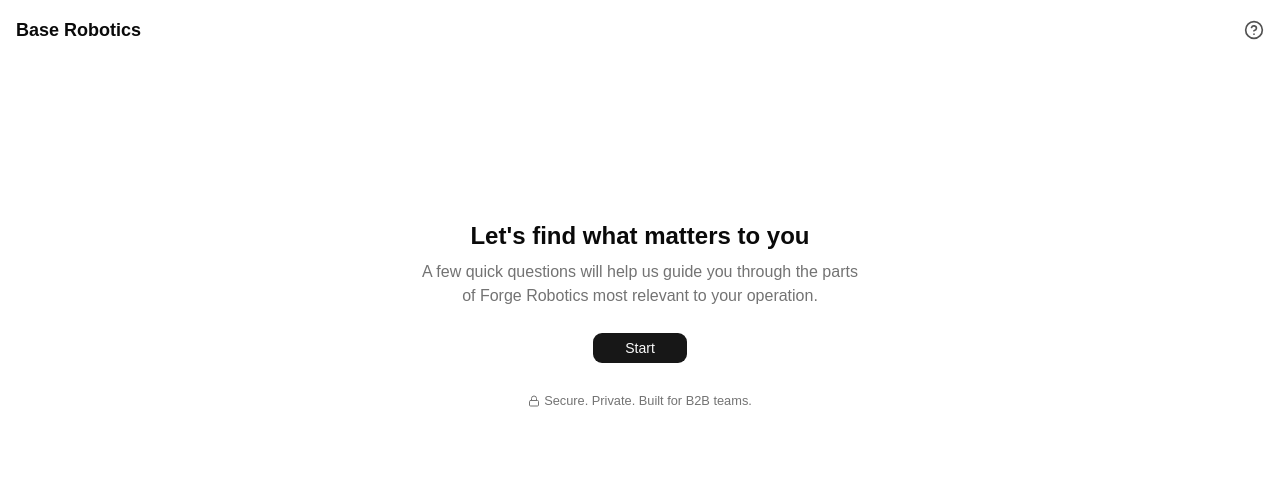
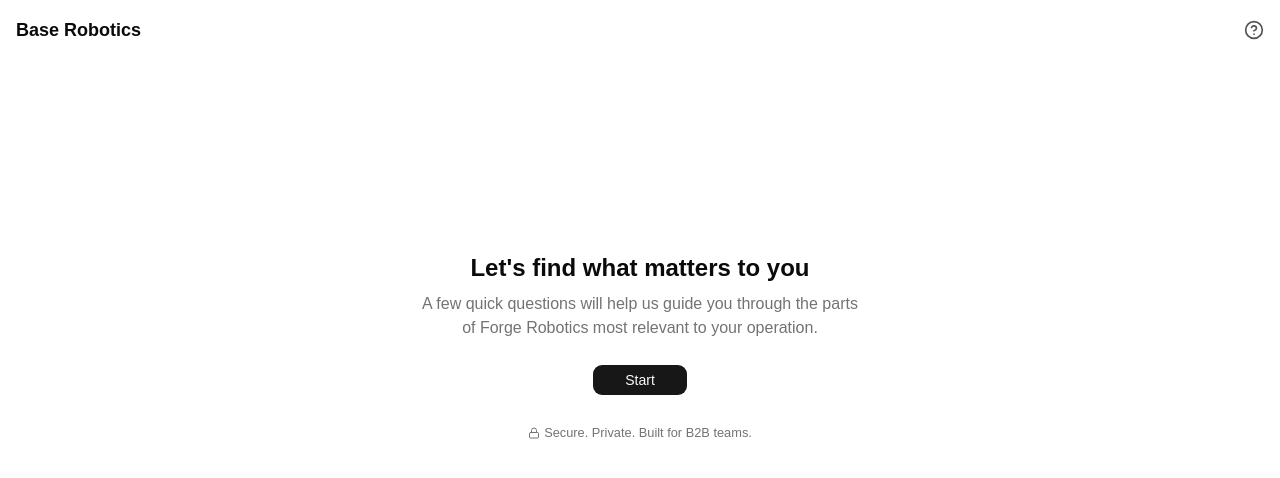
Before and after one commit to internetdrew/buyer-journey, a React (Vite) app: page / in a window 1280 px wide. Shown: the top 478 px of the page. Built offline with nearby package versions, Linux system fonts and the light colour scheme.

Commit message:
improve spacing and add motion

```diff
--- a/package.json
+++ b/package.json
@@ -16,6 +16,7 @@
     "class-variance-authority": "^0.7.1",
     "cn": "^0.2.5",
     "lucide-react": "^1.41.0",
+    "motion": "^13.2.0",
     "react": "^19.2.8",
     "react-dom": "^19.2.8",
     "shadcn": "^4.21.0",
--- a/src/components/Welcome.tsx
+++ b/src/components/Welcome.tsx
@@ -2,7 +2,7 @@
 
 function Welcome() {
   return (
-    <div className='mx-auto mt-32 max-w-2xl text-center sm:mt-40'>
+    <div className='mx-auto mt-32 max-w-2xl text-center sm:mt-40 md:mt-48'>
       <h1 className='text-2xl font-semibold'>
         Let&apos;s find what matters to you
       </h1>
```
Also changed, not shown: 1 other file (tests, documents, lock files or other folders).
